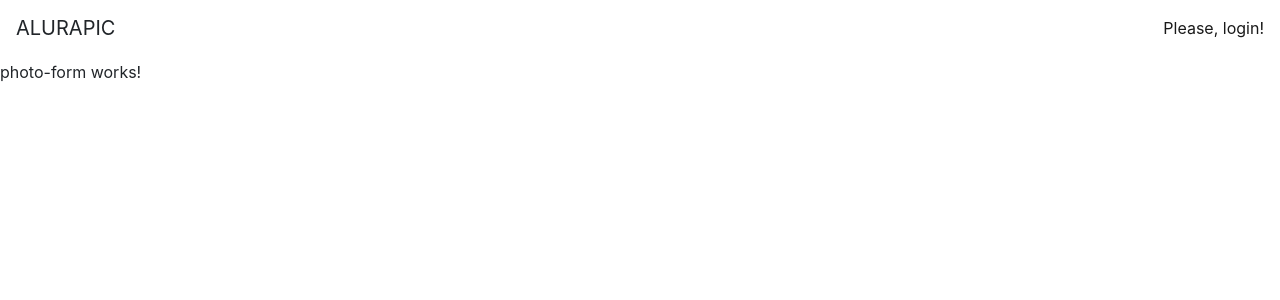
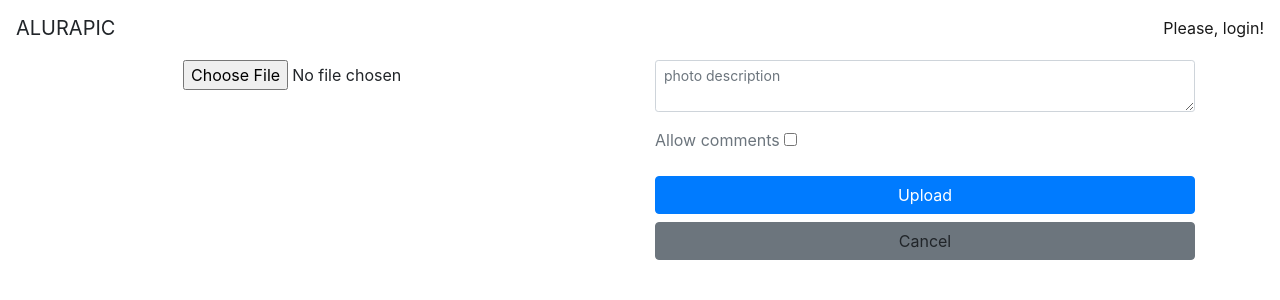
Before and after one commit to josiasmartins/angular-3-upload-build, an Angular app: page /#/p/add in a window 1280 px wide. Shown: the top 300 px of the page. Built offline with nearby package versions, Linux system fonts and the light colour scheme.

Commit message:
feat: O formulário upload de fotos

```diff
--- a/src/app/photos/photo-form/photo-form.component.html
+++ b/src/app/photos/photo-form/photo-form.component.html
@@ -1,3 +1,28 @@
-<p>
-  photo-form works!
-</p>
+<div class="container">
+  <form class="row">
+    <div class="col-md-6 text-center">
+      <input type="file" accept="image/*">
+    </div>
+
+    <div class="col-md-6">
+      <div class="form-group">
+        <textarea
+          class="form-control form-control-sm"
+          placeholder="photo description"></textarea>
+      </div>
+
+      <div class="form-group">
+        <label class="text-muted">
+          Allow comments
+          <input type="checkbox">
+        </label>
+      </div>
+
+      <button type="submit" class="btn btn-primary btn-block">
+        Upload
+      </button>
+
+      <a class="btn btn-secondary btn-block">Cancel</a>
+    </div>
+  </form>
+</div>
```
Also changed, not shown: src/app/photos/photo-form/photo-form.module.ts (+8 -1 lines).
